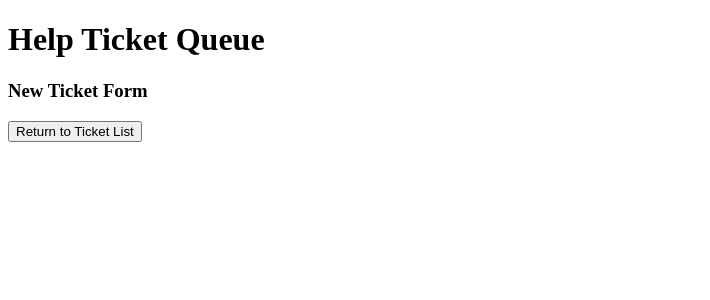
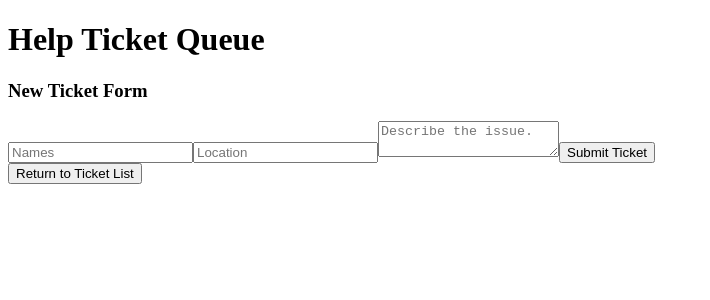
Before and after one commit to joncheng-dev/helpqueue5, a React (Create React App) app: page / in a window 1280 px wide. Both pictures are taken after a click on the button "Add New Help Ticket". Shown: the top 300 px of the page, without its empty margins (0-710 px from the left). Built offline with nearby package versions, Linux system fonts and the light colour scheme.

Commit message:
WIP: set up new ticket form to collect user input -- place into new ticket, and save into state in TicketControl

```diff
--- a/src/components/NewTicketForm.js
+++ b/src/components/NewTicketForm.js
@@ -1,11 +1,36 @@
 import React from "react";
+import PropTypes from "prop-types";
 
 function NewTicketForm() {
+  function handleClickSubmit(event) {
+    event.preventDefault();
+    // let newTicket = {
+    //   names: event.target.names.value,
+    //   location: event.target.locations.value,
+    //   issue: event.target.issue.value,
+    // };
+    // console.log(newTicket);
+    console.log(event.target.names.value);
+    console.log(event.target.locations.value);
+    console.log(event.target.issue.value);
+  }
+
   return (
     <React.Fragment>
       <h3>New Ticket Form</h3>
+      <form onSubmit={handleClickSubmit}>
+        <input type="text" name="names" placeholder="Names" />
+        <input type="text" name="locations" placeholder="Location" />
+        <textarea name="issue" placeholder="Describe the issue." />
+        <button type="submit">Submit Ticket</button>
+      </form>
     </React.Fragment>
   );
 }
 
+NewTicketForm.propTypes = {
+  ticketList: PropTypes.array,
+  onAddingNewTicket: PropTypes.func,
+};
+
 export default NewTicketForm;
--- a/src/components/TicketControl.js
+++ b/src/components/TicketControl.js
@@ -7,6 +7,7 @@ class TicketControl extends React.Component {
     super(props);
     this.state = {
       formDisplayed: false,
+      mainTicketList: [],
     };
   }
 
@@ -14,12 +15,14 @@ class TicketControl extends React.Component {
     this.setState((prevState) => ({ formDisplayed: !prevState.formDisplayed }));
   };
 
+  handleAddNewTicket = () => {};
+
   render() {
     let currentlyDisplaying = null;
     let buttonText = null;
 
     if (this.state.formDisplayed) {
-      currentlyDisplaying = <NewTicketForm />;
+      currentlyDisplaying = <NewTicketForm onAddingNewTicket={this.handleAddNewTicket} />;
       buttonText = "Return to Ticket List";
     } else {
       currentlyDisplaying = <TicketList />;
```
